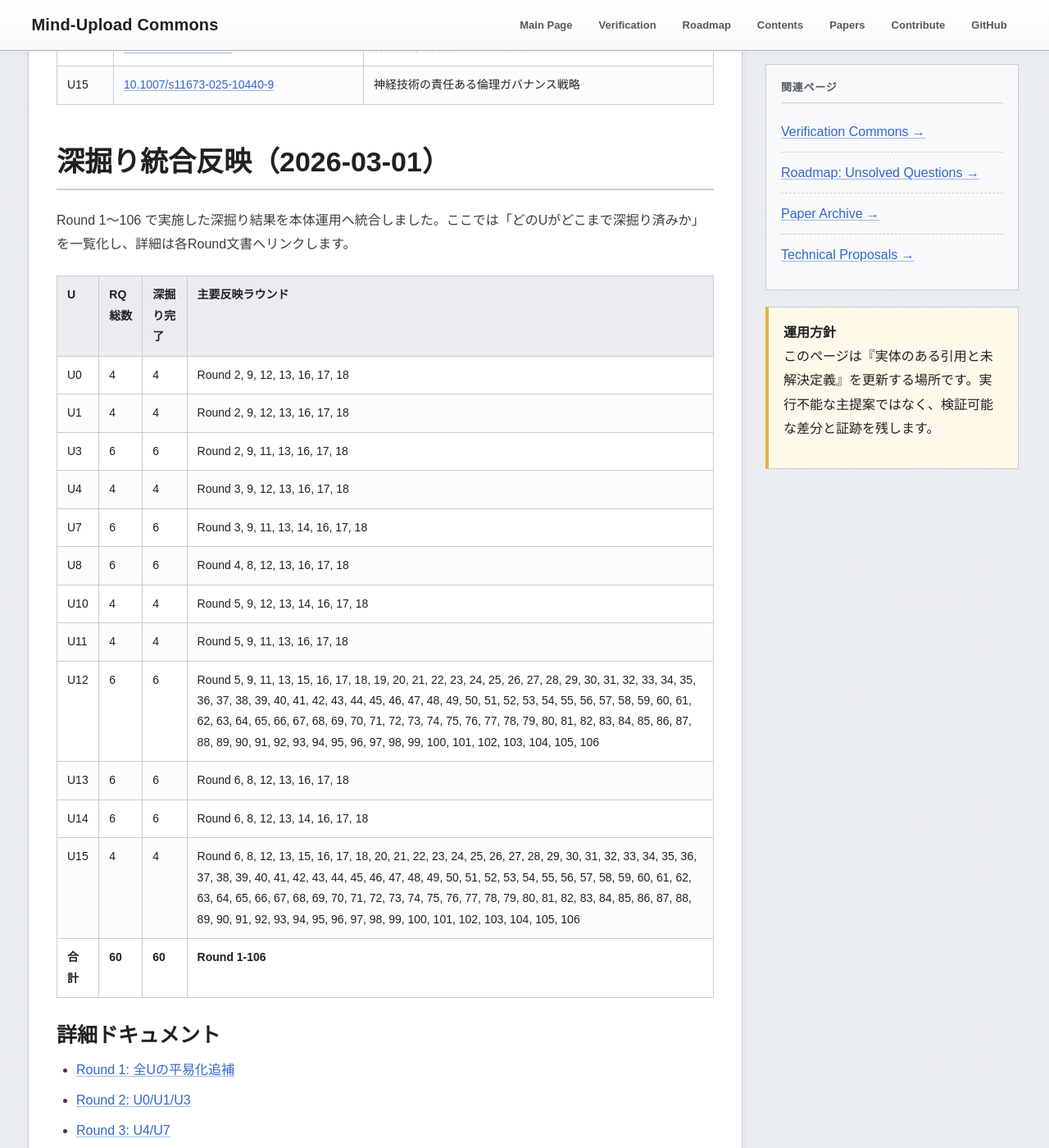
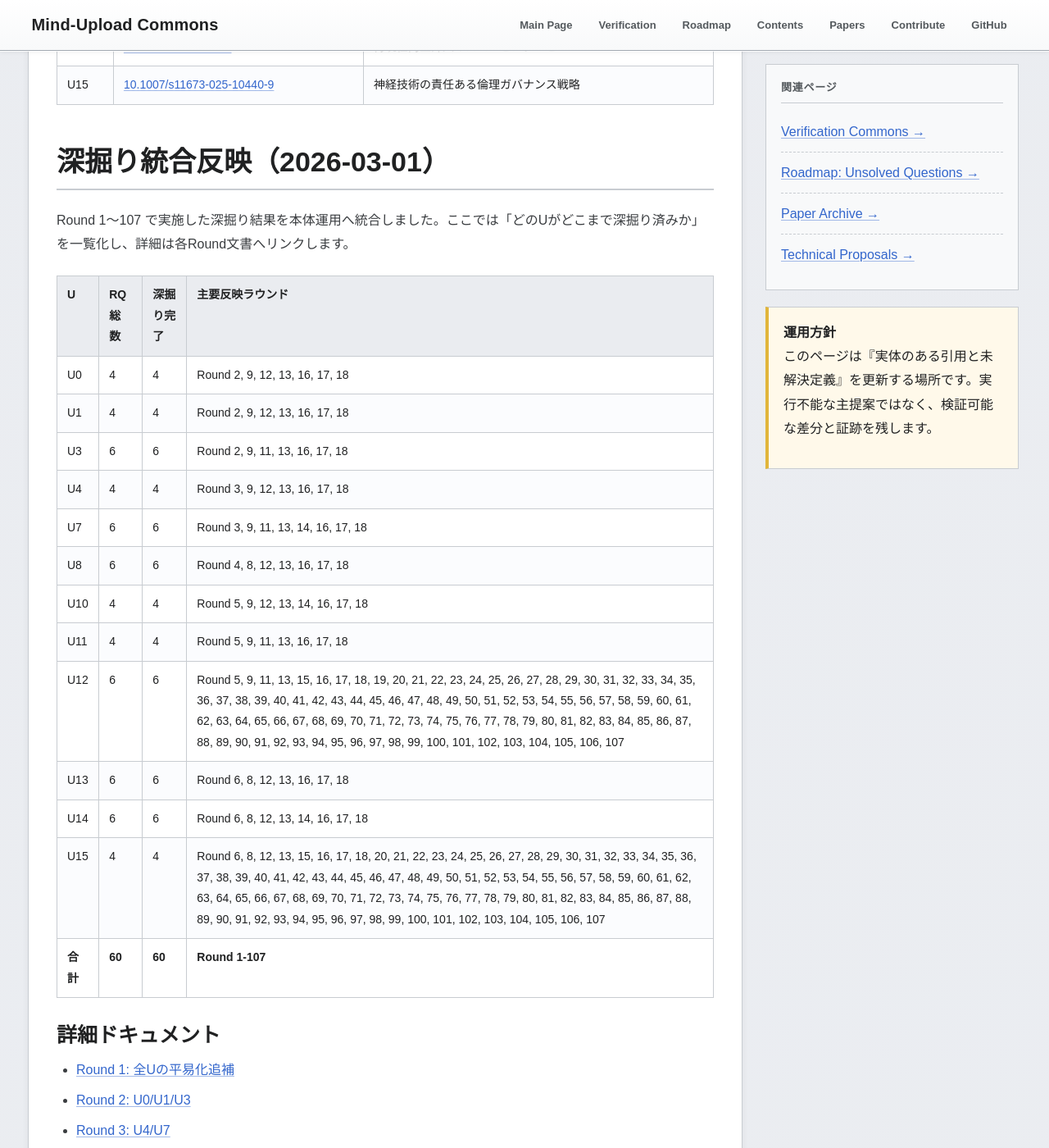
Before and after one commit to yasufumi-nakata/eegflow, a Jekyll site: the page built from research_harvest_50.md, in a window 1280 px wide and 1400 px high, scrolled down 6243 px. Shown: the whole window at 82% size. Built offline with Jekyll 4.4.1, drawn with Linux system fonts in a browser that asks for light colours; some of the changed text lies outside the part shown.

Commit message:
Add Round 107 follow-up reconnect remonitor execution and reevaluation gate

```diff
--- a/research_harvest_50.md
+++ b/research_harvest_50.md
@@ -156,7 +156,7 @@
 <section class="section" id="deepening-integration-20260301">
 <h2 class="section-title">深掘り統合反映（2026-03-01）</h2>
 <p>
-Round 1〜106 で実施した深掘り結果を本体運用へ統合しました。ここでは「どのUがどこまで深掘り済みか」を一覧化し、詳細は各Round文書へリンクします。
+Round 1〜107 で実施した深掘り結果を本体運用へ統合しました。ここでは「どのUがどこまで深掘り済みか」を一覧化し、詳細は各Round文書へリンクします。
 </p>
 <table class="data-table">
 <thead><tr><th>U</th><th>RQ総数</th><th>深掘り完了</th><th>主要反映ラウンド</th></tr></thead><tbody>
@@ -168,11 +168,11 @@
 <tr><td>U8</td><td>6</td><td>6</td><td>Round 4, 8, 12, 13, 16, 17, 18</td></tr>
 <tr><td>U10</td><td>4</td><td>4</td><td>Round 5, 9, 12, 13, 14, 16, 17, 18</td></tr>
 <tr><td>U11</td><td>4</td><td>4</td><td>Round 5, 9, 11, 13, 16, 17, 18</td></tr>
-<tr><td>U12</td><td>6</td><td>6</td><td>Round 5, 9, 11, 13, 15, 16, 17, 18, 19, 20, 21, 22, 23, 24, 25, 26, 27, 28, 29, 30, 31, 32, 33, 34, 35, 36, 37, 38, 39, 40, 41, 42, 43, 44, 45, 46, 47, 48, 49, 50, 51, 52, 53, 54, 55, 56, 57, 58, 59, 60, 61, 62, 63, 64, 65, 66, 67, 68, 69, 70, 71, 72, 73, 74, 75, 76, 77, 78, 79, 80, 81, 82, 83, 84, 85, 86, 87, 88, 89, 90, 91, 92, 93, 94, 95, 96, 97, 98, 99, 100, 101, 102, 103, 104, 105, 106</td></tr>
+<tr><td>U12</td><td>6</td><td>6</td><td>Round 5, 9, 11, 13, 15, 16, 17, 18, 19, 20, 21, 22, 23, 24, 25, 26, 27, 28, 29, 30, 31, 32, 33, 34, 35, 36, 37, 38, 39, 40, 41, 42, 43, 44, 45, 46, 47, 48, 49, 50, 51, 52, 53, 54, 55, 56, 57, 58, 59, 60, 61, 62, 63, 64, 65, 66, 67, 68, 69, 70, 71, 72, 73, 74, 75, 76, 77, 78, 79, 80, 81, 82, 83, 84, 85, 86, 87, 88, 89, 90, 91, 92, 93, 94, 95, 96, 97, 98, 99, 100, 101, 102, 103, 104, 105, 106, 107</td></tr>
 <tr><td>U13</td><td>6</td><td>6</td><td>Round 6, 8, 12, 13, 16, 17, 18</td></tr>
 <tr><td>U14</td><td>6</td><td>6</td><td>Round 6, 8, 12, 13, 14, 16, 17, 18</td></tr>
-<tr><td>U15</td><td>4</td><td>4</td><td>Round 6, 8, 12, 13, 15, 16, 17, 18, 20, 21, 22, 23, 24, 25, 26, 27, 28, 29, 30, 31, 32, 33, 34, 35, 36, 37, 38, 39, 40, 41, 42, 43, 44, 45, 46, 47, 48, 49, 50, 51, 52, 53, 54, 55, 56, 57, 58, 59, 60, 61, 62, 63, 64, 65, 66, 67, 68, 69, 70, 71, 72, 73, 74, 75, 76, 77, 78, 79, 80, 81, 82, 83, 84, 85, 86, 87, 88, 89, 90, 91, 92, 93, 94, 95, 96, 97, 98, 99, 100, 101, 102, 103, 104, 105, 106</td></tr>
-<tr><td><strong>合計</strong></td><td><strong>60</strong></td><td><strong>60</strong></td><td><strong>Round 1-106</strong></td></tr>
+<tr><td>U15</td><td>4</td><td>4</td><td>Round 6, 8, 12, 13, 15, 16, 17, 18, 20, 21, 22, 23, 24, 25, 26, 27, 28, 29, 30, 31, 32, 33, 34, 35, 36, 37, 38, 39, 40, 41, 42, 43, 44, 45, 46, 47, 48, 49, 50, 51, 52, 53, 54, 55, 56, 57, 58, 59, 60, 61, 62, 63, 64, 65, 66, 67, 68, 69, 70, 71, 72, 73, 74, 75, 76, 77, 78, 79, 80, 81, 82, 83, 84, 85, 86, 87, 88, 89, 90, 91, 92, 93, 94, 95, 96, 97, 98, 99, 100, 101, 102, 103, 104, 105, 106, 107</td></tr>
+<tr><td><strong>合計</strong></td><td><strong>60</strong></td><td><strong>60</strong></td><td><strong>Round 1-107</strong></td></tr>
 </tbody></table>
 
 <h3>詳細ドキュメント</h3>
@@ -283,6 +283,7 @@
 <li><a href="research_deepening_round104_2026-03-01.html">Round 104: フォローアップ再接続フォローアップ再接続フォローアップ再評価フォローアップ結果台帳とフォローアップ再接続フォローアップ再接続フォローアップ監視再同期フォローアップ再接続ゲート固定</a></li>
 <li><a href="research_deepening_round105_2026-03-01.html">Round 105: フォローアップ再接続フォローアップ再接続フォローアップ再評価フォローアップ再接続結果台帳とフォローアップ再接続フォローアップ再接続フォローアップ監視再同期フォローアップ維持ゲート固定</a></li>
 <li><a href="research_deepening_round106_2026-03-01.html">Round 106: フォローアップ再接続フォローアップ再接続フォローアップ再評価フォローアップ安定化確認台帳とフォローアップ再接続フォローアップ再接続フォローアップ再接続フォローアップ再監視ゲート固定</a></li>
+<li><a href="research_deepening_round107_2026-03-01.html">Round 107: フォローアップ再接続フォローアップ再接続フォローアップ再接続フォローアップ再監視実行台帳とフォローアップ再接続フォローアップ再接続フォローアップ再接続フォローアップ再評価ゲート固定</a></li>
 </ul>
 
 <h3>整合性監査（証跡）</h3>
@@ -920,6 +921,12 @@
 <a href="automation/rq_regulation_reentry_followup_reconnect_followup_reconnect_followup_reconnect_followup_remonitor_gate_round106_2026-03-01.csv" target="_blank">rq_regulation_reentry_followup_reconnect_followup_reconnect_followup_reconnect_followup_remonitor_gate_round106_2026-03-01.csv</a>（問い別フォローアップ再接続フォローアップ再接続フォローアップ再接続フォローアップ再監視ゲート）
 に記録しています。
 </p>
+<p class="small">
+Round 107 のフォローアップ再接続フォローアップ再接続フォローアップ再接続フォローアップ再監視実行台帳とフォローアップ再接続フォローアップ再接続フォローアップ再接続フォローアップ再評価ゲート固定は
+<a href="automation/rq_regulation_reentry_followup_reconnect_followup_reconnect_followup_reconnect_followup_remonitor_execution_ledger_round107_2026-03-01.csv" target="_blank">rq_regulation_reentry_followup_reconnect_followup_reconnect_followup_reconnect_followup_remonitor_execution_ledger_round107_2026-03-01.csv</a>（問い別フォローアップ再接続フォローアップ再接続フォローアップ再接続フォローアップ再監視実行台帳）と
+<a href="automation/rq_regulation_reentry_followup_reconnect_followup_reconnect_followup_reconnect_followup_reevaluation_gate_round107_2026-03-01.csv" target="_blank">rq_regulation_reentry_followup_reconnect_followup_reconnect_followup_reconnect_followup_reevaluation_gate_round107_2026-03-01.csv</a>（問い別フォローアップ再接続フォローアップ再接続フォローアップ再接続フォローアップ再評価ゲート）
+に記録しています。
+</p>
 </section>
 
 <section class="section" id="u0">
```
Also changed, not shown: automation/rq_regulation_reentry_followup_reconnect_followup_reconnect_followup_reconnect_followup_reevaluation_gate_round107_2026-03-01.csv (added, +11 -0 lines), automation/rq_regulation_reentry_followup_reconnect_followup_reconnect_followup_reconnect_followup_remonitor_execution_ledger_round107_2026-03-01.csv (added, +11 -0 lines), research_deepening_continue_guide_2026-03-01.md (+5 -2 lines), research_deepening_round107_2026-03-01.md (added, +64 -0 lines).
